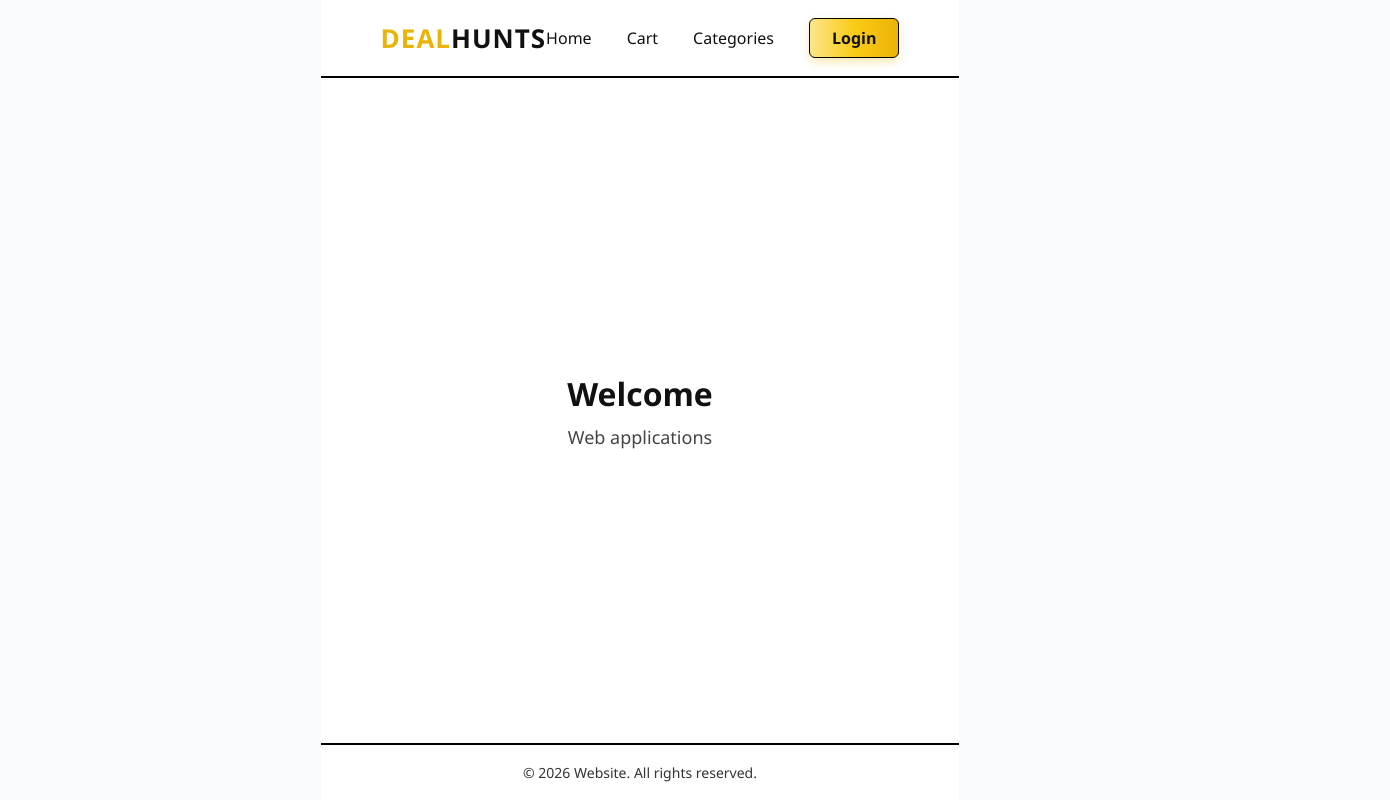
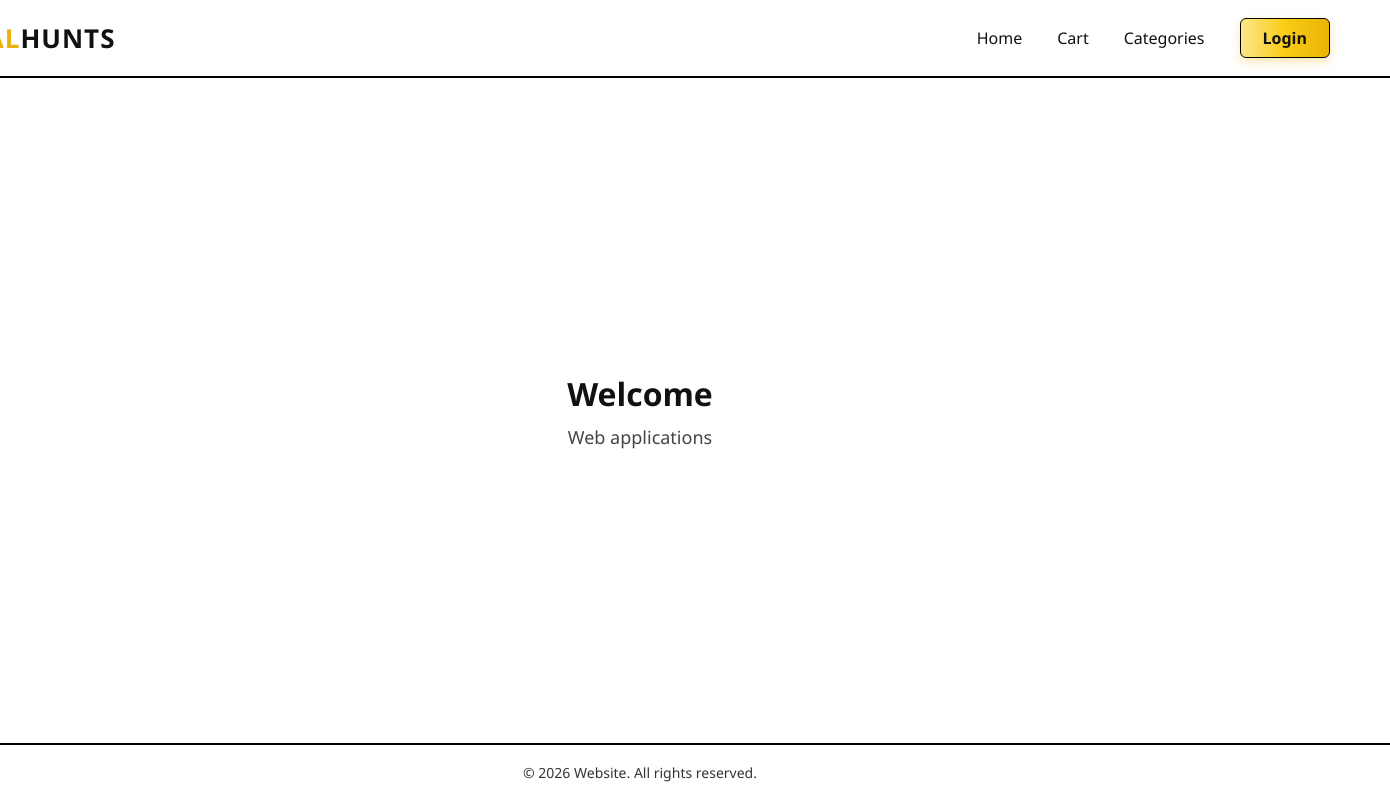
Before and after one commit to cebwrpg/ecommerce, a React app in the folder frontend/: page / in a window 1280 px wide. Shown: the whole page, 1390 px wide, since content can reach past the window. Built offline with nearby package versions, Linux system fonts and the light colour scheme; the HTML template or start-up script is replaced by a standard one.

Commit message:
update files

```diff
--- a/frontend/src/styles/Home.css
+++ b/frontend/src/styles/Home.css
@@ -6,13 +6,6 @@
   box-sizing: border-box;
   font-family: "Segoe UI", Arial, sans-serif;
 }
-.home-container {
-  width: 100%;          /* ADD THIS */
-  min-height: 100vh;
-  display: flex;
-  flex-direction: column;
-}
-
 
 /* ================= BODY ================= */
 body {
@@ -22,6 +15,7 @@ body {
 /* ================= HOME CONTAINER ================= */
 .home-container {
   min-height: 100vh;
+  width: 1500px;
   display: flex;
   flex-direction: column;
 }
```
